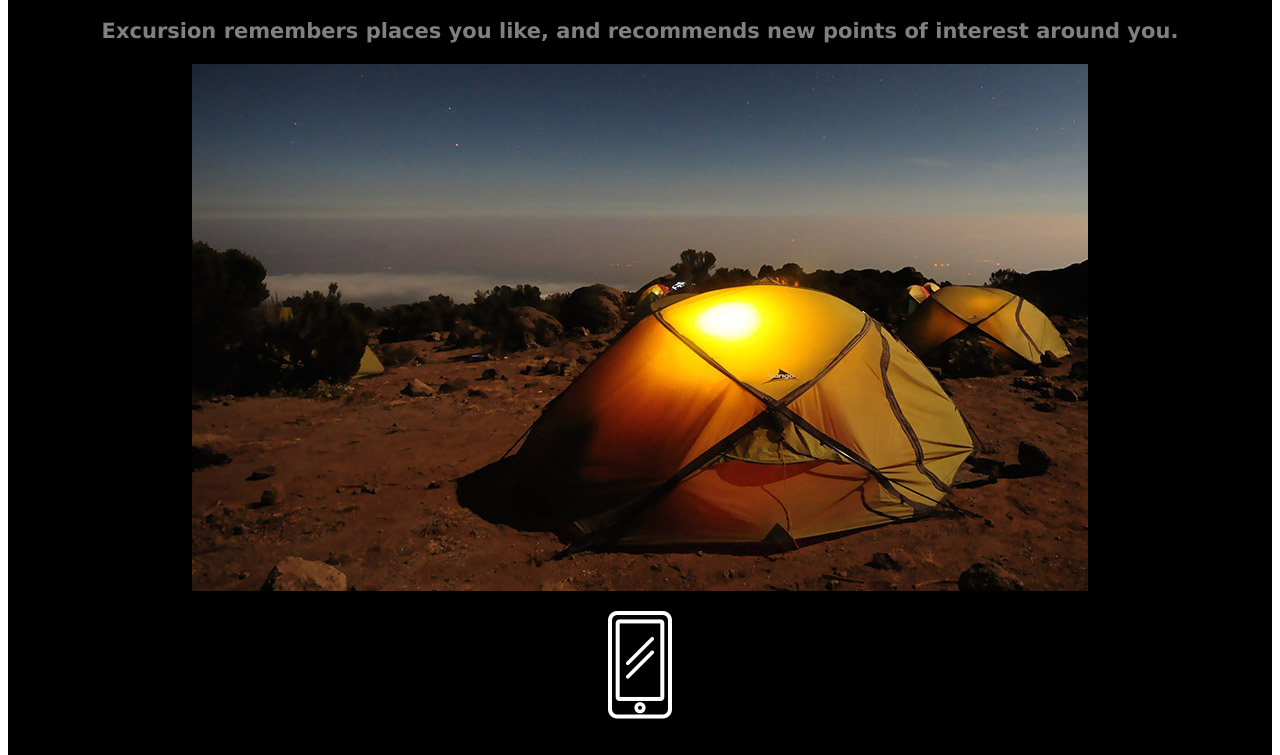
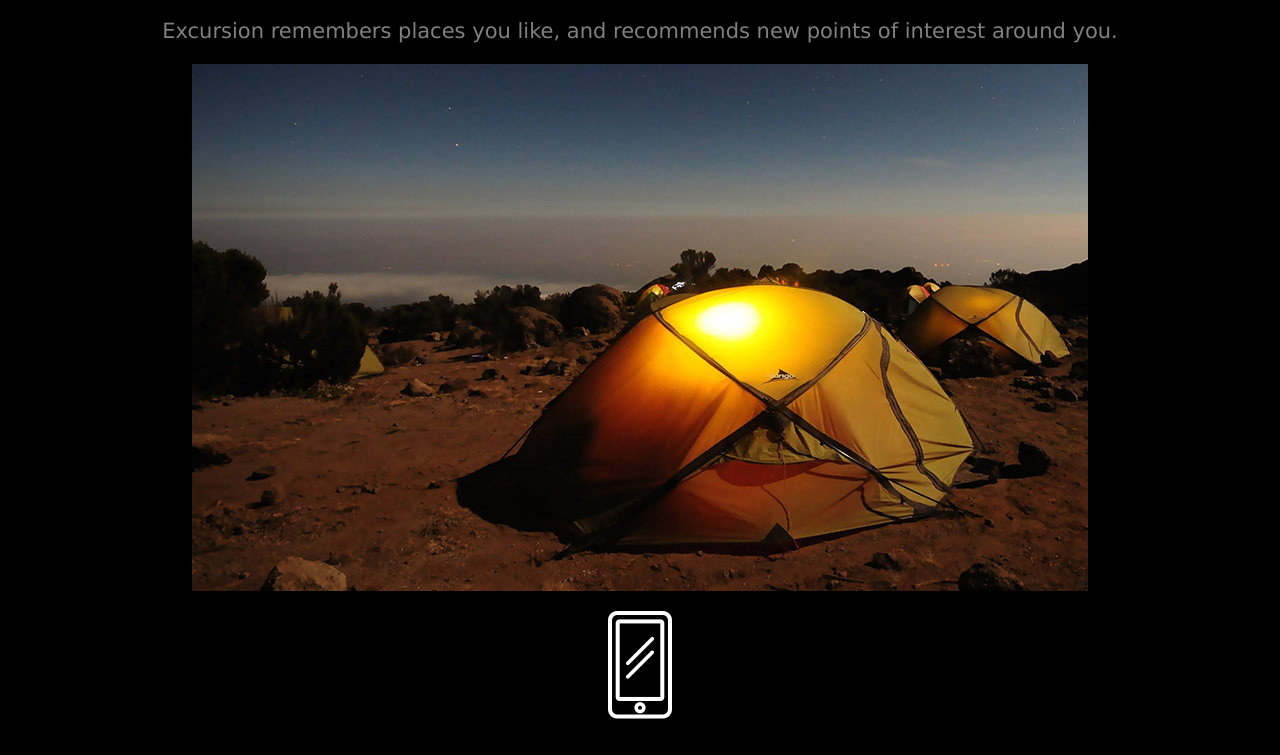
Before and after one commit to kenklak/excursion, a plain HTML site: page index.html in a window 1280 px wide. Shown: the part 414-1169 px from the top of the page. Drawn offline with Linux system fonts and the light colour scheme.

Commit message:
Complete site

```diff
--- a/resources/css/style.css
+++ b/resources/css/style.css
@@ -1,6 +1,9 @@
-#main {
+body {
   font-family: Verdana, sans-serif;
   background-color: black;
+}
+
+#main {
   text-align: center;
 }
 #footing {
@@ -22,6 +25,7 @@ h2 {
 h3 {
   color: gray;
   font-size: 21px;
+  font-weight: normal;
 }
 
 a {
```
